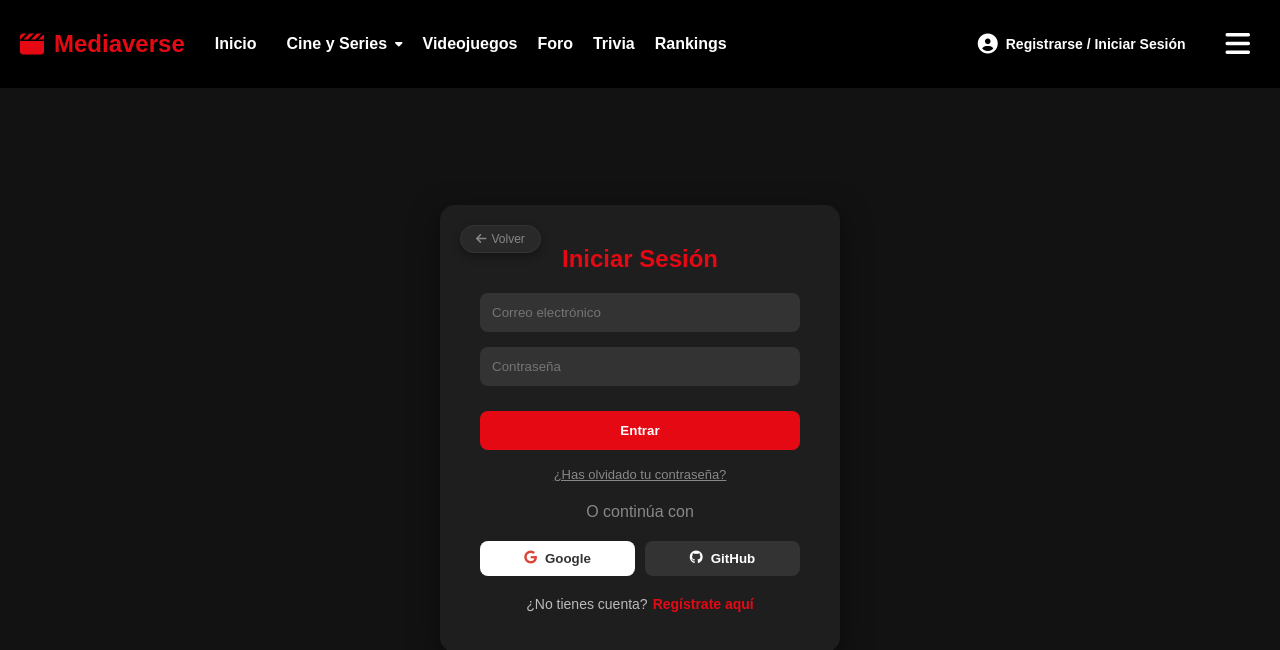
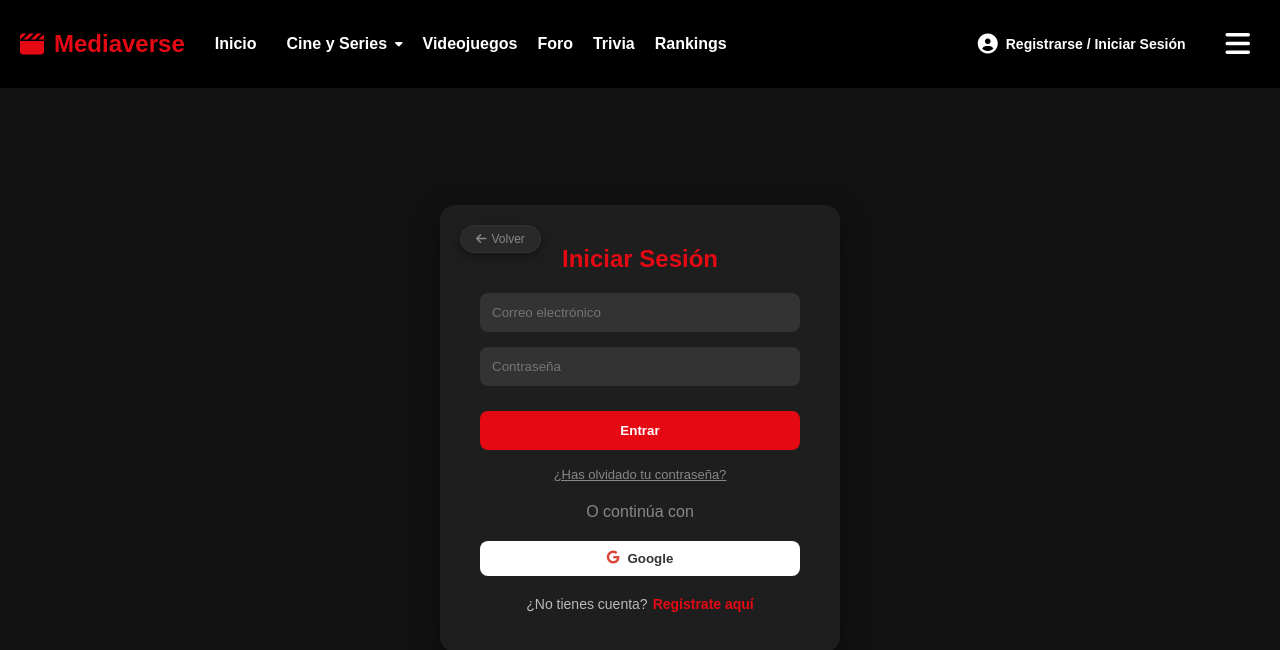
Before and after one commit to apalsae953/ProyectoFinal, a React (Vite) app in the folder mediaverse-frontend/: page /auth in a window 1280 px wide. Shown: the top 650 px of the page. Built offline with nearby package versions, Linux system fonts and the light colour scheme; no server answers.

Commit message:
Mejorado para móviles

```diff
--- a/mediaverse-frontend/src/pages/Auth.jsx
+++ b/mediaverse-frontend/src/pages/Auth.jsx
@@ -155,9 +155,6 @@ function Auth() {
           <button onClick={() => handleSocialLogin('google')} style={{ flex: 1, padding: '10px', borderRadius: '8px', border: 'none', backgroundColor: '#fff', color: '#333', fontWeight: 'bold', cursor: 'pointer', display: 'flex', alignItems: 'center', justifyContent: 'center', gap: '8px' }}>
             <i className="fa-brands fa-google" style={{ color: '#db4437' }}></i> Google
           </button>
-          <button onClick={() => handleSocialLogin('github')} style={{ flex: 1, padding: '10px', borderRadius: '8px', border: 'none', backgroundColor: '#333', color: 'white', fontWeight: 'bold', cursor: 'pointer', display: 'flex', alignItems: 'center', justifyContent: 'center', gap: '8px' }}>
-            <i className="fa-brands fa-github"></i> GitHub
-          </button>
         </div>
 
         <p style={{ textAlign: 'center', marginTop: '20px', fontSize: '14px', color: '#bbb' }}>
```
